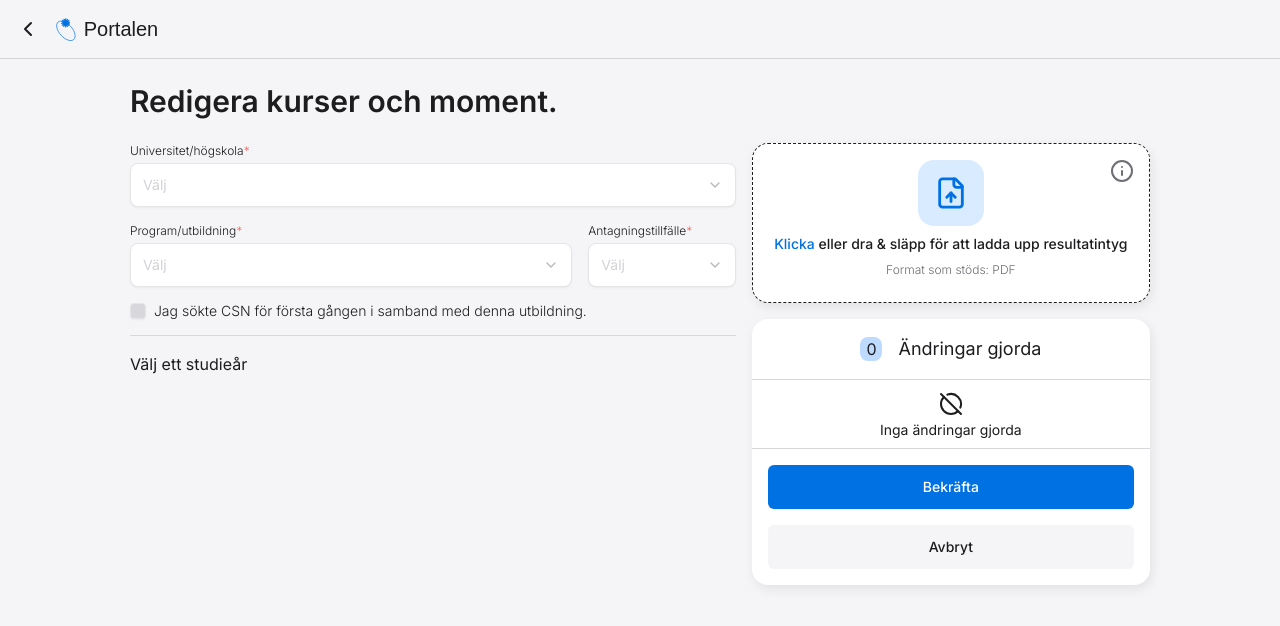
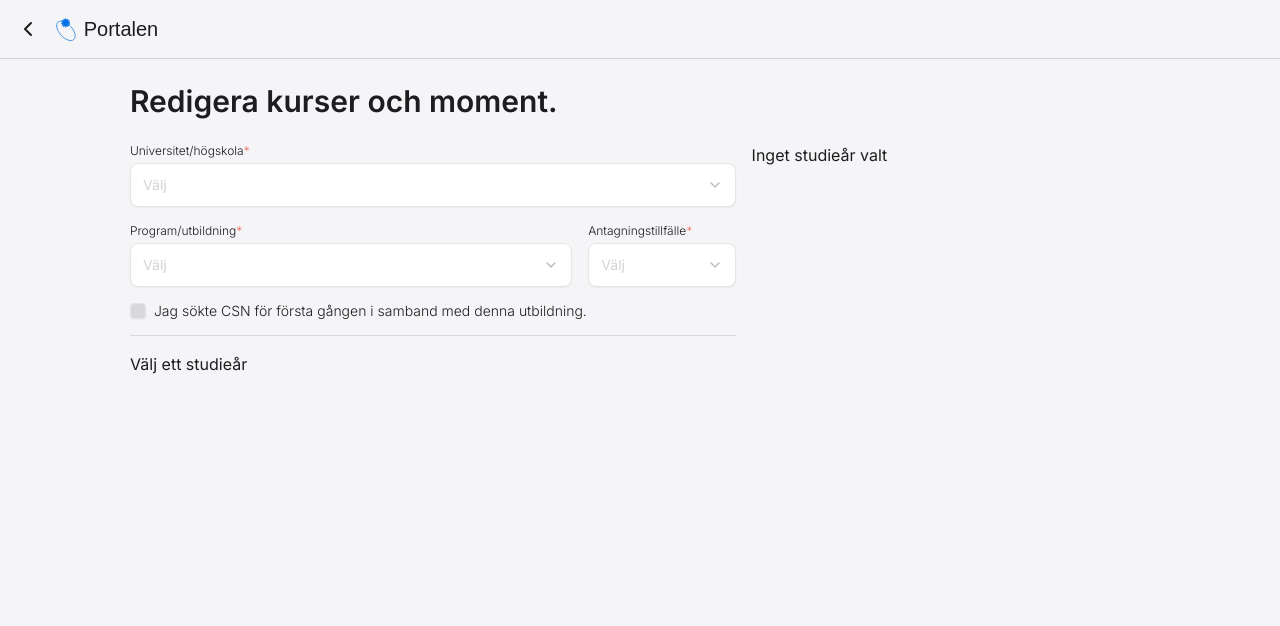
Before and after one commit to Djurson/studydash, a Next.js app: page /results in a window 1280 px wide. Shown: the top 626 px of the page. Built offline with nearby package versions, Linux system fonts and the light colour scheme; a web font is replaced by a local one.

Commit message:
Update page.tsx

```diff
--- a/app/results/page.tsx
+++ b/app/results/page.tsx
@@ -155,12 +155,20 @@ export default function Page() {
         </section>
         <section className="col-start-4 col-span-2">
           <div className="sticky top-[4.688rem] flex flex-col w-full max-h-[88.5vh] gap-4">
+            {studyYear !== undefined ? (
+              <>
                 <div>
                   <UploadPDFInput />
                 </div>
                 <div className="">
                   <ChangeHistory />
                 </div>
+              </>
+            ) : (
+              <>
+                <p>Inget studieår valt</p>
+              </>
+            )}
           </div>
         </section>
       </main>
```
Lines whose indentation alone changed are shown as unchanged.
